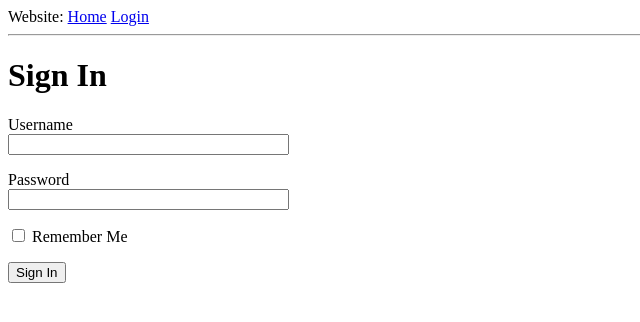
After one commit to esthermliu/design-brief-2020, a Flask app: page /login in a window 1280 px wide. The commit adds this page. Shown: the top 322 px of the page, without its empty margins (0-640 px from the left). Run offline with Flask 2, Linux system fonts and the light colour scheme.

Commit message:
Set up sign in

```diff
--- a/app/__init__.py
+++ b/app/__init__.py
@@ -1,5 +1,7 @@
 from flask import Flask
+from config import Config
 
 app = Flask(__name__)
+app.config.from_object(Config)
 
 from app import routes
--- /dev/null
+++ b/app/forms.py
@@ -0,0 +1,9 @@
+from flask_wtf import FlaskForm
+from wtforms import StringField, PasswordField, BooleanField, SubmitField
+from wtforms.validators import DataRequired
+
+class LoginForm(FlaskForm):
+    username = StringField("Username", validators=[DataRequired()])
+    password = PasswordField('Password', validators=[DataRequired()])
+    remember_me = BooleanField('Remember Me')
+    submit = SubmitField('Sign In')
--- a/app/routes.py
+++ b/app/routes.py
@@ -1,5 +1,6 @@
-from flask import render_template
+from flask import render_template, flash, redirect, url_for
 from app import app
+from app.forms import LoginForm
 
 @app.route('/')
 @app.route('/index')
@@ -19,3 +20,16 @@ def index():
 
     bob = { "bob": "hello"}
     return render_template('index.html', title="Home", user=user, posts=posts, bob=bob)
+
+@app.route('/login', methods=['GET', 'POST'])
+def login():
+    form = LoginForm()
+    if form.validate_on_submit():
+        flash('Login requested for user {}, remember_me={}'.format(
+            form.username.data, form.remember_me.data))
+        return redirect(url_for('index'))
+
+    # print("Bob", form)
+    # print("Form's password method", form.password())
+    # print(form.password(size=54))
+    return render_template('login.html', title='Sign In', form=form)
--- a/app/templates/base.html
+++ b/app/templates/base.html
@@ -1,14 +1,27 @@
 <html>
     <head>
         {% if title %}
-        <title>{{ title }} Blarg</title>
+        <title>{{ title }}</title>
         {% else %}
-        <title>Hey!</title>
+        <title>Hey! You forgot a title!</title>
         {% endif %}
     </head>
     <body>
-        <div>Website: <a href="/index">Home</a></div>
+        <div>
+            Website:
+            <a href="{{ url_for('index') }}">Home</a>
+            <a href="{{ url_for('login') }}">Login</a>
+        </div>
         <hr>
+        {% with messages = get_flashed_messages() %}
+        {% if messages %}
+            <ul>
+                {% for message in messages %}
+                <li> {{ message }}</li>
+                {% endfor %}
+            </ul>
+        {% endif %}
+        {% endwith %}
         {% block content %} {% endblock %}
     </body>
 </html>
--- /dev/null
+++ b/app/templates/login.html
@@ -0,0 +1,24 @@
+{% extends "base.html" %}
+
+{% block content %}
+    <h1>Sign In</h1>
+    <form action="" method="post" novalidate>
+        {{ form.hidden_tag() }}
+        <p>
+            {{ form.username.label }}<br>
+            {{ form.username(size=32) }}
+            {% for error in form.username.errors %}
+            <span style = "color: red;">[{{ error }}]</span>
+            {% endfor %}
+        </p>
+        <p>
+            {{ form.password.label }}<br>
+            {{ form.password(size=32) }}
+            {% for error in form.password.errors %}
+            <span style = "color: red;">[{{ error }}]</span>
+            {% endfor %}
+        </p>
+        <p> {{ form.remember_me() }} {{ form.remember_me.label }}</p>
+        <p>{{ form.submit() }}</p>
+    </form>
+{% endblock %}
--- /dev/null
+++ b/config.py
@@ -0,0 +1,4 @@
+import os
+
+class Config(object):
+    SECRET_KEY = os.environ.get('SECRET_KEY') or 'you-will-never-guess'
```
